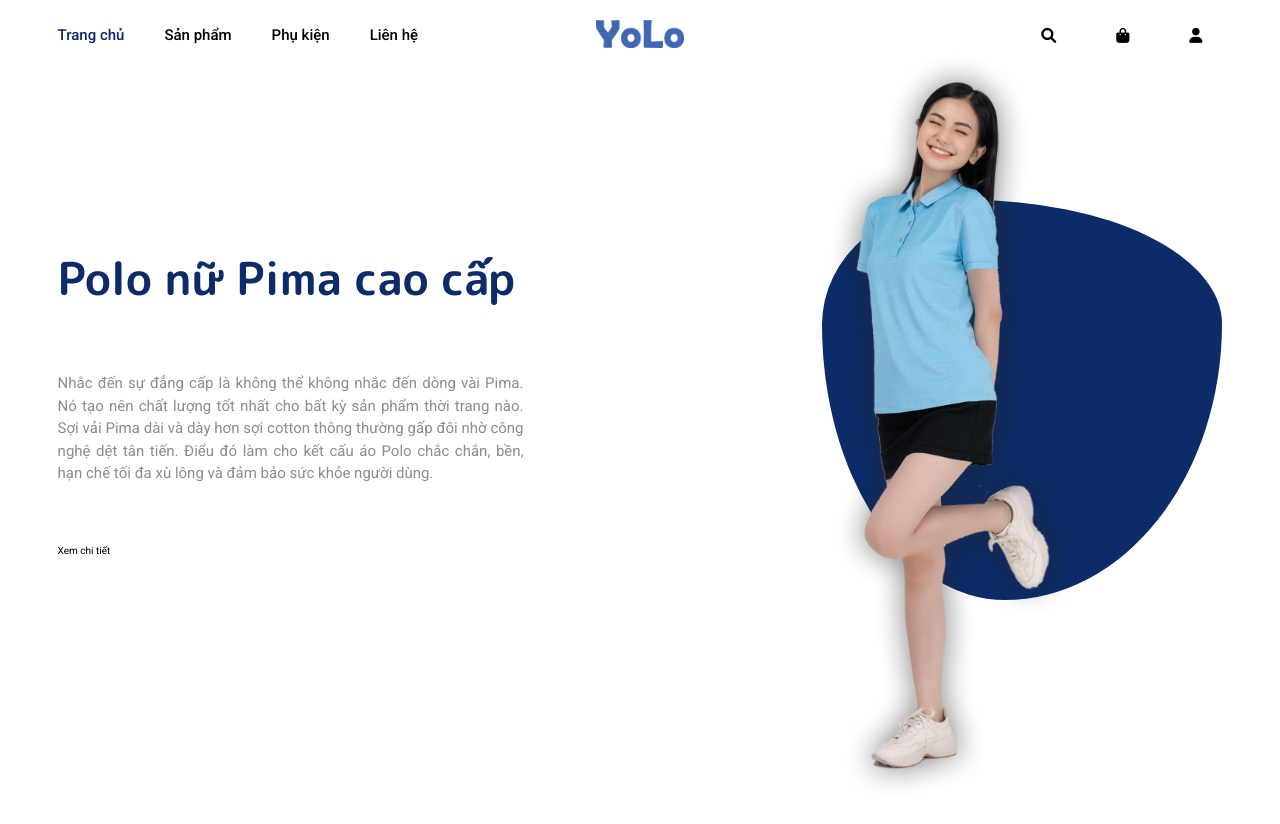
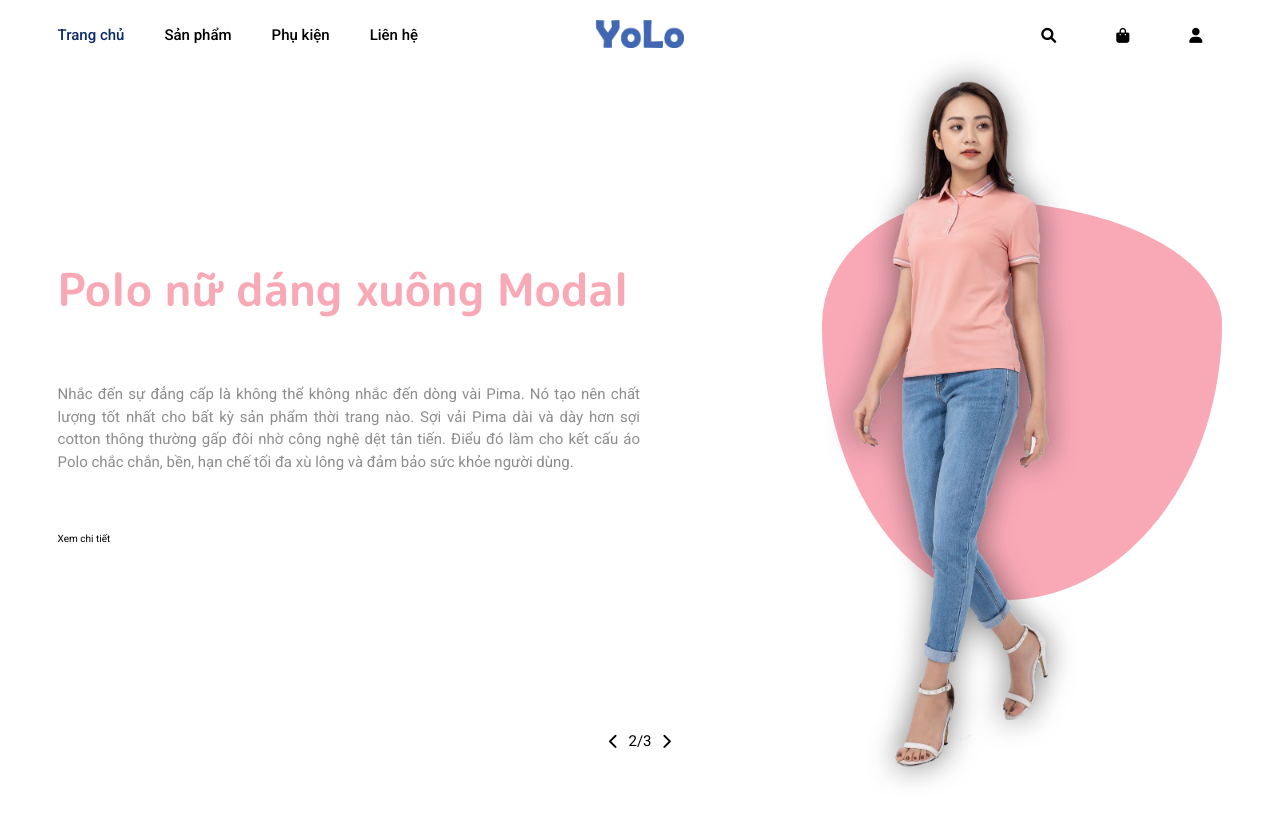
Before and after one commit to nguyenducde/shopping-authentic, a React (Create React App) app: page / in a window 1280 px wide. Shown: the top 824 px of the page. Built offline with nearby package versions, Linux system fonts and the light colour scheme.

Commit message:
C6 - Home Page Slider - v3 - Prev, Next Slide and Auto Run Slide

```diff
--- a/src/assets/fake-data/home-slider.js
+++ b/src/assets/fake-data/home-slider.js
@@ -7,21 +7,21 @@ const homeSliderData = [
         title: 'Polo nữ Pima cao cấp',
         description: 'Nhắc đến sự đẳng cấp là không thể không nhắc đến dòng vài Pima. Nó tạo nên chất lượng tốt nhất cho bất kỳ sản phẩm thời trang nào. Sợi vải Pima dài và dày hơn sợi cotton thông thường gấp đôi nhờ công nghệ dệt tân tiến. Điểu đó làm cho kết cấu áo Polo chắc chắn, bền, hạn chế tối đa xù lông và đảm bảo sức khỏe người dùng.',
         img: slide_1,
-        color: 'blue',
+        color: '#0c2b68',
         path: '/category/ap-thun-dinosaur-01'
     },
     {
         title: 'Polo nữ dáng xuông Modal',
         description: 'Nhắc đến sự đẳng cấp là không thể không nhắc đến dòng vài Pima. Nó tạo nên chất lượng tốt nhất cho bất kỳ sản phẩm thời trang nào. Sợi vải Pima dài và dày hơn sợi cotton thông thường gấp đôi nhờ công nghệ dệt tân tiến. Điểu đó làm cho kết cấu áo Polo chắc chắn, bền, hạn chế tối đa xù lông và đảm bảo sức khỏe người dùng.',
         img: slide_2,
-        color: 'pink',
+        color: '#f9a8b6',
         path: '/category/ap-thun-dinosaur-02'
     },
     {
         title: 'Polo nữ Coolmax Lacoste',
         description: 'Nhắc đến sự đẳng cấp là không thể không nhắc đến dòng vài Pima. Nó tạo nên chất lượng tốt nhất cho bất kỳ sản phẩm thời trang nào. Sợi vải Pima dài và dày hơn sợi cotton thông thường gấp đôi nhờ công nghệ dệt tân tiến. Điểu đó làm cho kết cấu áo Polo chắc chắn, bền, hạn chế tối đa xù lông và đảm bảo sức khỏe người dùng.',
         img: slide_3,
-        color: 'orange',
+        color: '#fbc157',
         path: '/category/ap-thun-dinosaur-03'
     }
 ]
--- a/src/components/HomeSlider.js
+++ b/src/components/HomeSlider.js
@@ -1,9 +1,33 @@
+import {useEffect, useState} from 'react'
 import PropTypes from 'prop-types'
 import { NavLink } from 'react-router-dom'
 
 export default function HomeSlider(props){
     const data = props.data
-    const activeSlide = 0
+
+    const [activeSlide, setActiveSlide] = useState(0)
+
+    const nextSlide = () => {
+        const index = activeSlide + 1 === data.length ? 0 : activeSlide + 1
+        setActiveSlide(index)
+    }
+
+    const prevSlide = () => {
+        const index = activeSlide - 1 < 0 ? data.length -1 : activeSlide - 1
+        setActiveSlide(index)
+    }
+
+    useEffect(() => {
+        if(props.autoRunSlide){
+            const slideAuto = setInterval(() => {
+                nextSlide()
+            }, 4000)
+            return () => {
+                clearInterval(slideAuto)
+            }
+        }
+    },[nextSlide]) // eslint-disable-line react-hooks/exhaustive-deps
+
     return (
         <div className='container'>
             <div className='home-slider'>
@@ -12,17 +36,34 @@ export default function HomeSlider(props){
                     return (
                         <div className={`home-slider__item ${index === activeSlide ? 'active' : ''}`} key={index}>
                             <div className='home-slider__item__info'>
-                                <h3 className='home-slider__item__info__title'>{item.title}</h3>
+                                <h3 className='home-slider__item__info__title' style={{color: item.color}}>{item.title}</h3>
                                 <p className='home-slider__item__info__description'>{item.description}</p>
                                 <NavLink to={item.path} className='home-slider__item__info__link'>Xem chi tiết</NavLink>
                             </div>
                             <div className='home-slider__item__img'>
-                                <div className='shape'></div>
+                                <div className='shape' style={{backgroundColor: item.color}}></div>
                                 <img src={item.img} alt='' />
                             </div>
                         </div>
                         )
                     })
+                }
+                {
+                    props.control ? (
+                        <div className='home-slider__control'>
+                            <div className='home-slider__control__item' onClick={prevSlide}>
+                                <i className="fas fa-chevron-left"></i>
+                            </div>
+                            <div className='home-slider__control__item'>
+                                <div className='index'>
+                                    {activeSlide + 1}/{data.length}
+                                </div>
+                            </div>
+                            <div className='home-slider__control__item' onClick={nextSlide}>
+                                <i className="fas fa-chevron-right"></i>
+                            </div>
+                        </div>
+                    ) : null
                 }
             </div>
         </div>
@@ -30,5 +71,6 @@ export default function HomeSlider(props){
 }
 
 HomeSlider.propType = {
-    data: PropTypes.array.isRequired
+    data: PropTypes.array.isRequired,
+    control: PropTypes.bool
 }
--- a/src/pages/Home.js
+++ b/src/pages/Home.js
@@ -5,7 +5,7 @@ import homeSliderData from "../assets/fake-data/home-slider"
 export default function Home(){
     return (
         <Helmet title='Trang chủ'>
-            <HomeSlider data={homeSliderData} />
+            <HomeSlider data={homeSliderData} control={true} autoRunSlide={true} />
         </Helmet>
     )
 }
--- a/src/sass/_home-slider.scss
+++ b/src/sass/_home-slider.scss
@@ -22,7 +22,7 @@
         }
 
         &__info {
-            width: 40%;
+            width: 50%;
 
             &__title {
                 margin-bottom: 6rem;
@@ -31,7 +31,6 @@
                 font-size: 4.5rem;
                 line-height: 6.75rem;
                 overflow: hidden;
-                color: $main-color;
             }
 
             &__description {
@@ -62,11 +61,33 @@
                 height: 40rem;
                 border-radius: 58% 42% 38% 62% / 42% 55% 45% 58%;
                 transform: translate(0, -50%);
-                background-color: $main-color;
                 animation: borderAnimation 10s infinite;
                 transition: border-radius 13s ease;
             }
         }
+
+    }
+    &__control {
+        @include flex(center, center);
+        position: absolute;
+        left: 50%;
+        bottom: 5rem;
+        transform: translateX(-50%);
+
+        &__item ~ &__item {
+            margin-left: 1rem;
+        }
+
+        &__item {
+            @include flex(center, center);
+            font-size: 1.5rem;
+            cursor: pointer;
+
+            .index {
+                font-size: 1.5rem;
+            }
+        }
+
     }
 }
 
```
